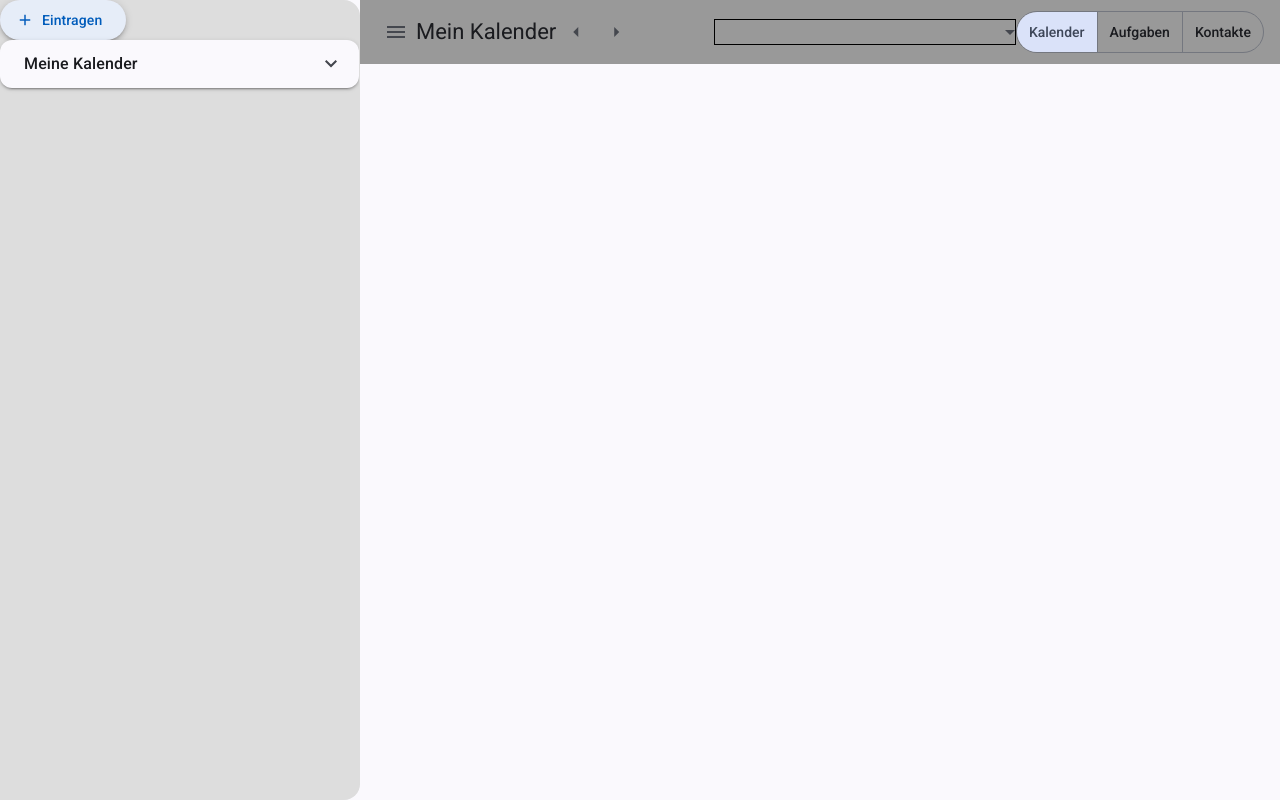
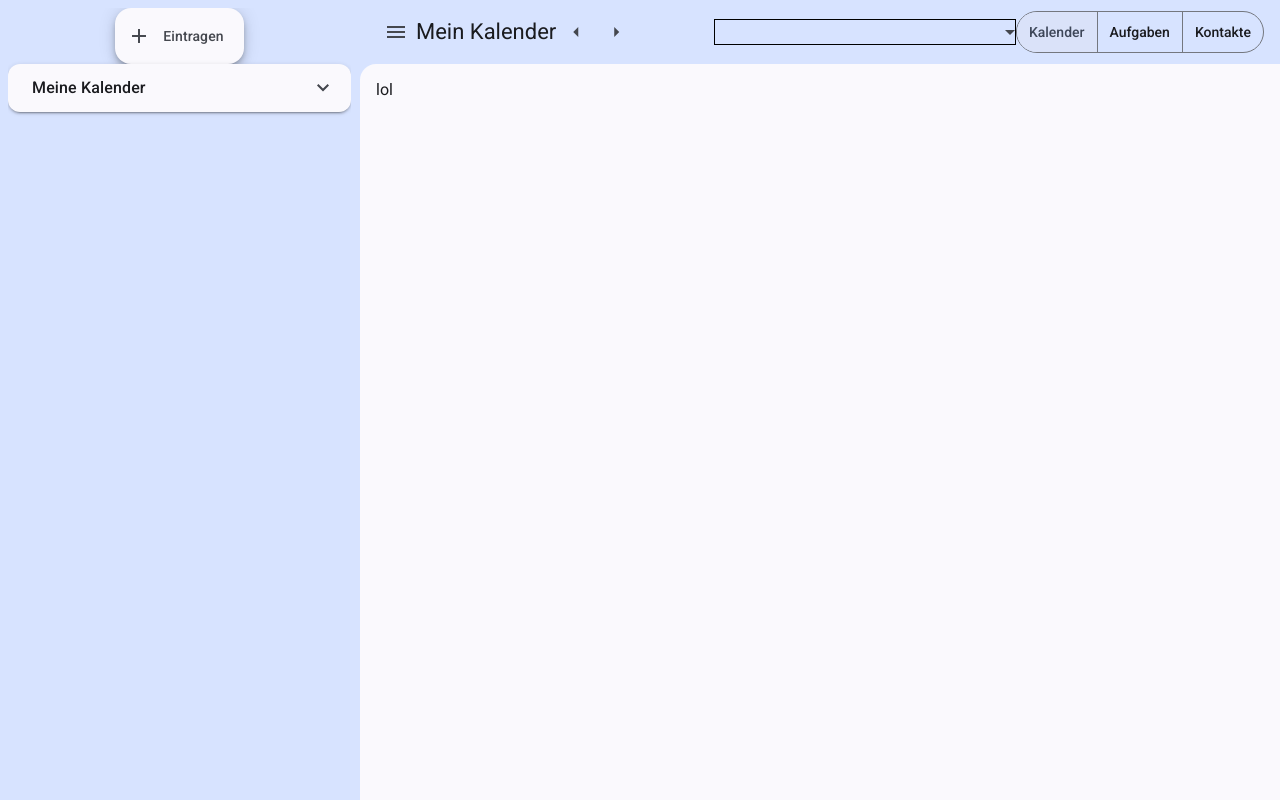
Before and after one commit to Richard5A/CalendarWebsite, an Angular app: page /calendar in a window 1280 px wide. Built offline with nearby package versions, Linux system fonts and the light colour scheme.

Commit message:
UI Design verbessert

```diff
--- a/src/app/layouts/calendar-layout/calendar-layout.component.html
+++ b/src/app/layouts/calendar-layout/calendar-layout.component.html
@@ -1,5 +1,11 @@
-<div class="mainComponent">
+<div class="main-component">
   <app-sidebar [sidebarOpen]="sidebarOpen">
-    <app-navbar (toggleSidebar)="toggleSidebar()" />
+    <div class="container">
+      <app-navbar (toggleSidebar)="toggleSidebar()"/>
+
+      <main class="main">
+        lol
+      </main>
+    </div>
   </app-sidebar>
 </div>
--- a/src/app/layouts/calendar-layout/calendar-layout.component.less
+++ b/src/app/layouts/calendar-layout/calendar-layout.component.less
@@ -1,8 +1,19 @@
-.mainComponent {
-  background: var(--mat-sys-surface);
-  color: var(--mat-sys-on-surface);
-  display: flex;
-  flex-direction: column;
+.main-component {
+  background-color: var(--mat-sys-primary-container);
+  color: var(--mat-sys-on-primary-container);
   height: 100vh;
   width: 100vw;
 }
+
+.container {
+  display: flex;
+  flex-direction: column;
+  height: 100%;
+}
+
+.main {
+  flex: 1;
+  background-color: var(--mat-sys-surface);
+  border-top-left-radius: 16px;
+  padding: 16px;
+}
--- a/src/app/shared/components/navbar/navbar.component.html
+++ b/src/app/shared/components/navbar/navbar.component.html
@@ -1,4 +1,4 @@
-<mat-toolbar>
+<mat-toolbar class="toolbar">
   <button mat-icon-button (click)="toggleSidebar.emit()">
     <mat-icon>menu</mat-icon>
   </button>
--- a/src/app/shared/components/navbar/navbar.component.less
+++ b/src/app/shared/components/navbar/navbar.component.less
@@ -1,3 +1,7 @@
+.toolbar {
+  background-color: transparent;
+}
+
 .spacer {
     flex: 1 1 auto;
 }
@@ -10,7 +14,3 @@ mat-select {
     max-width: 300px;
     border: 1px solid black
 }
-
-mat-toolbar {
-    background-color: #999;
-}
--- a/src/app/shared/components/sidebar/sidebar.component.html
+++ b/src/app/shared/components/sidebar/sidebar.component.html
@@ -1,6 +1,11 @@
 <mat-drawer-container class="drawer-container">
   <mat-drawer mode="side" opened="{{sidebarOpen}}" class="drawer">
-    <button mat-raised-button><mat-icon>add</mat-icon> Eintragen</button>
+    <div class="center">
+      <button mat-fab extended class="add-button">
+        <mat-icon>add</mat-icon>
+        Eintragen
+      </button>
+    </div>
 
     <mat-expansion-panel>
       <mat-expansion-panel-header>
--- a/src/app/shared/components/sidebar/sidebar.component.less
+++ b/src/app/shared/components/sidebar/sidebar.component.less
@@ -1,4 +1,5 @@
 .drawer-container {
+    background-color: transparent;
     width: auto;
     height: 100vh;
 }
@@ -6,5 +7,16 @@
 .drawer {
     display: flex;
     flex-direction: column;
-    background-color: #ddd;
+    background-color: transparent;
+    padding: 8px;
 }
+
+.add-button {
+  background-color: var(--mat-sys-surface-bright);
+  color: var(--mat-sys-on-surface-variant);
+}
+
+.center {
+  display: flex;
+  justify-content: center;
+}
```
